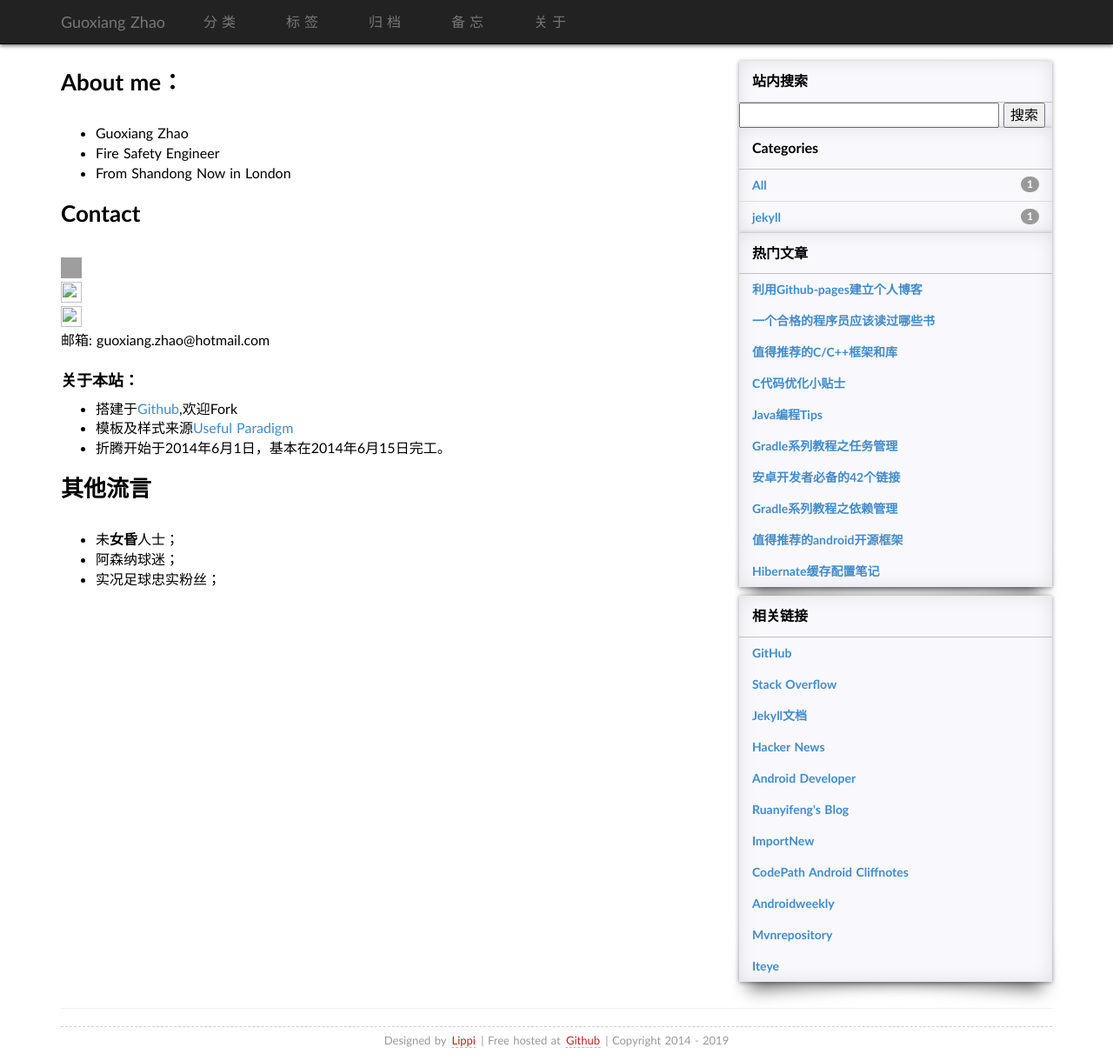
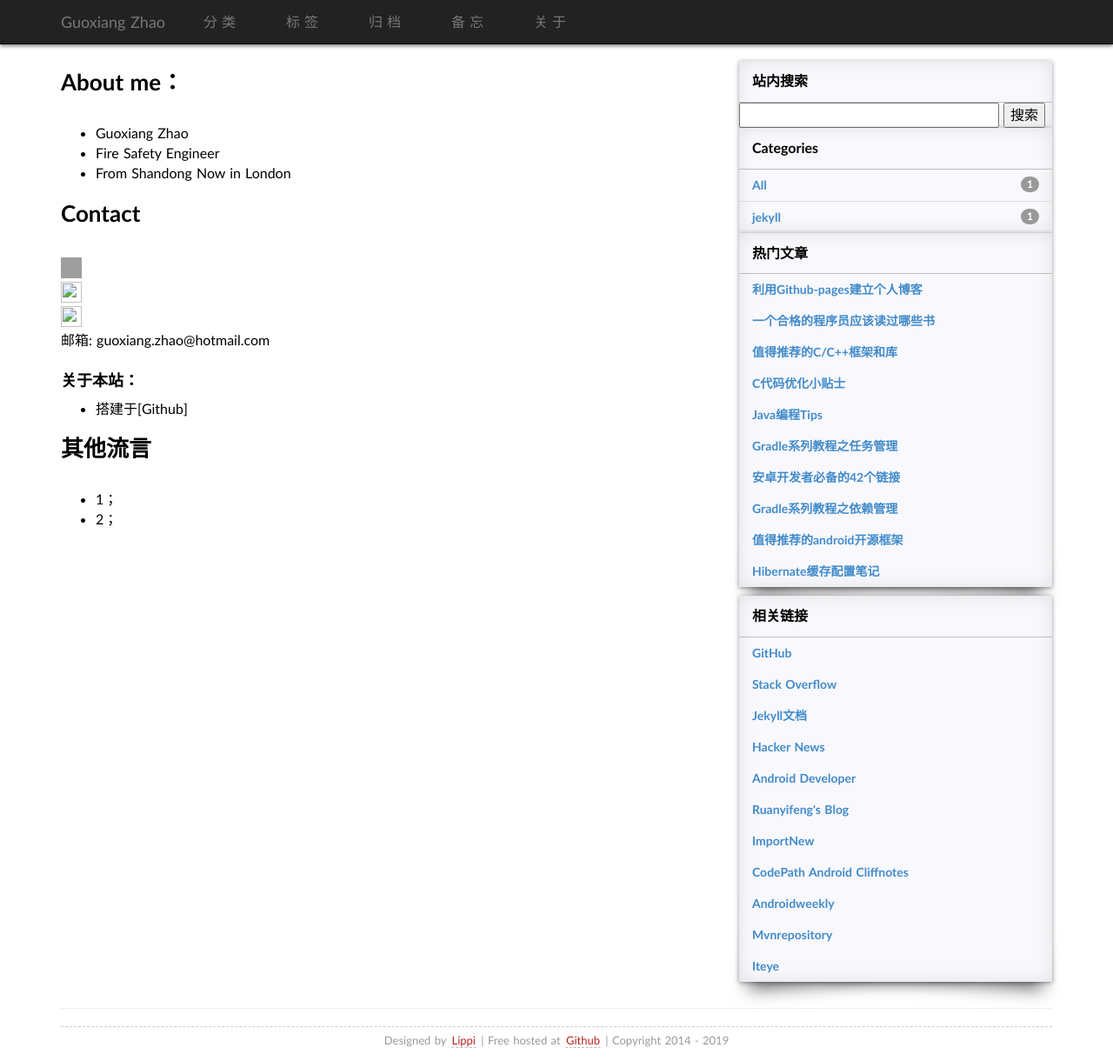
Before and after one commit to guoxiangzhao/guoxiangzhao.github.io, a Jekyll site: the page built from about.md, in a window 1280 px wide and 1220 px high. Shown: the whole window at 87% size. Built offline with Jekyll 4.4.1, drawn with Linux system fonts in a browser that asks for light colours; some web fonts are replaced; comment, search, counter and statistics services are not loaded; grey boxes are pictures that could not be loaded.

Commit message:
Update about.md

```diff
--- a/about.md
+++ b/about.md
@@ -1,6 +1,6 @@
 ---
 layout: default
-title: "关于：About"
+title: "About"
 ---
 
 ## About me：
@@ -20,11 +20,9 @@ title: "关于：About"
 
 ### 关于本站：
 
-* 搭建于[Github](https://github.com/LippiOuYang/LippiOuYang.github.io),欢迎Fork
-* 模板及样式来源[Useful Paradigm](http://usefulparadigm.com/)
-* 折腾开始于2014年6月1日，基本在2014年6月15日完工。
+* 搭建于[Github]
+
 
 ## 其他流言
-* 未**女昏**人士；
-* 阿森纳球迷；
-* 实况足球忠实粉丝；
+* 1；
+* 2；
```
